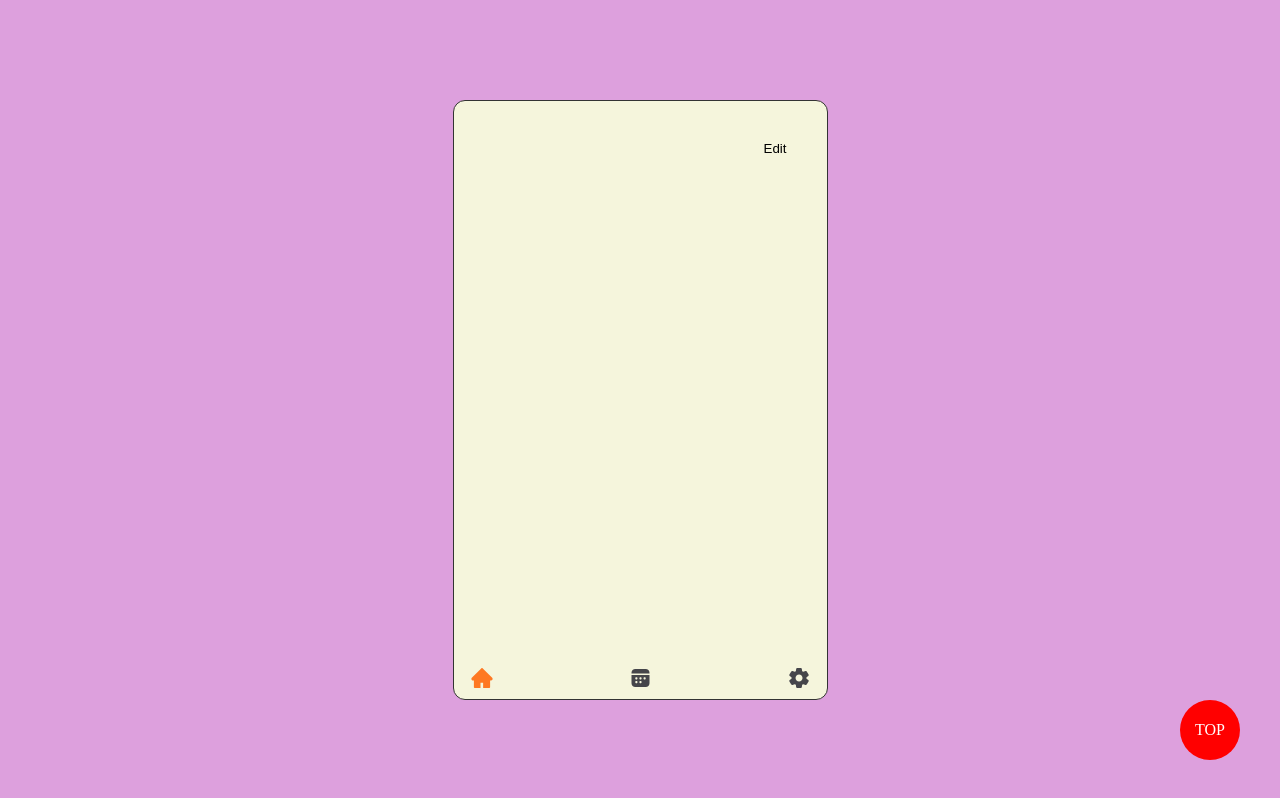
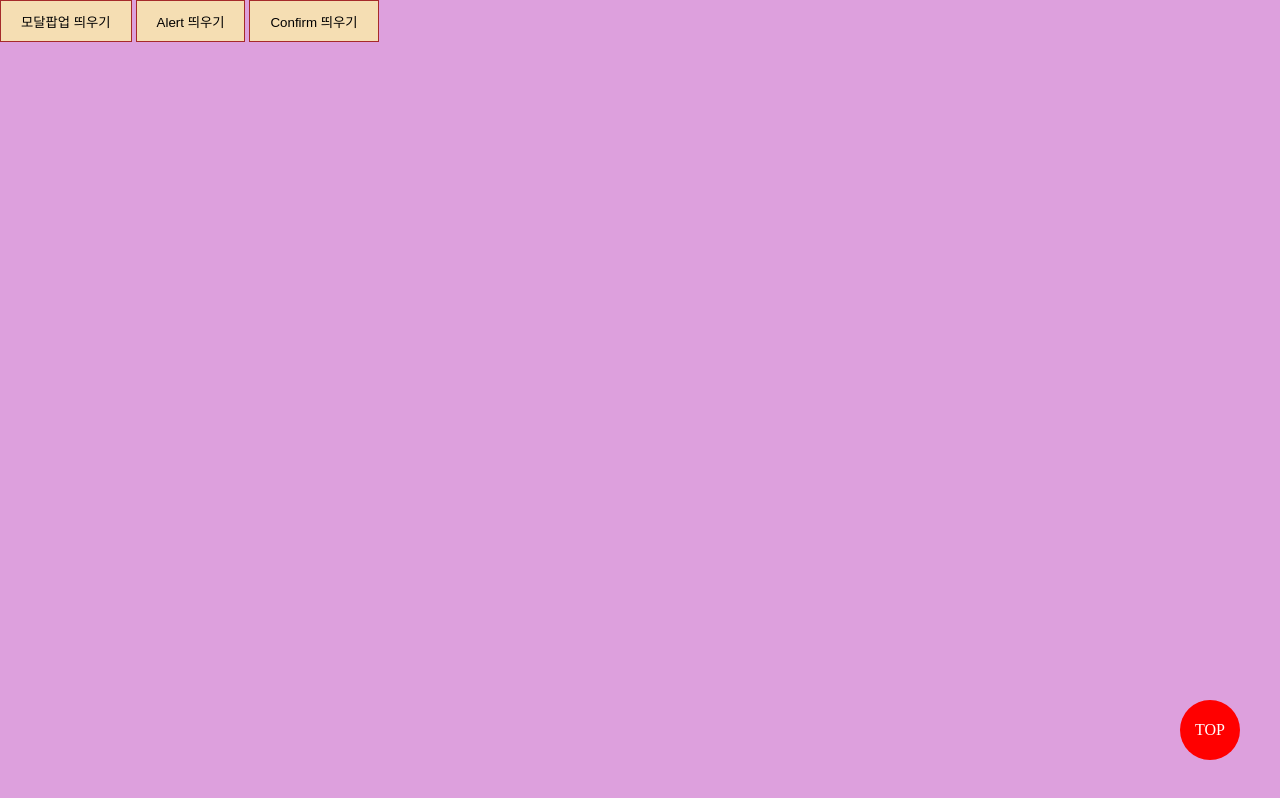
Before and after one commit to noeyzen/noey-archive, a plain HTML site: page 0716.html in a window 1280 px wide. Shown: the top 798 px of the page. Drawn offline with Linux system fonts and the light colour scheme.

Commit message:
readme update

```diff
--- a/0716.html
+++ b/0716.html
@@ -19,8 +19,8 @@
             scroll-behavior: smooth;
         }
 
-        button{
-            background-color: transparent;
+        .container button{
+           background-color: transparent;
             border: none;
         }
         .container{
@@ -35,7 +35,7 @@
             /* top left right bottom */
             padding: 6px 16px;
             /* 상하 좌우 */
-            display: flex;
+            display: none;
             align-items: flex-end;/* 교차축정렬 */
             justify-content: space-between; /*메인축정렬 */
             flex-direction: row;
@@ -69,10 +69,24 @@
             background-color: yellow;
             color: black;
         }
+
+        .btn-container button{
+            background-color: wheat;
+            border: 1px solid brown;
+            height: 42px;
+            padding: 0 20px;
+        }
     </style>
 </head>
 
 <body>
+    <div class="btn-container" title="팝업버튼을 클릭해보세요">
+    <!-- 툴팁 -->
+        <button type="button" onclick="modalPopup()">모달팝업 띄우기</button>
+        <button type="button" onclick="alertPopup()">Alert 띄우기</button>
+        <button type="button" onclick="confirmPopup()">Confirm 띄우기</button>
+    </div>
+
     <div class="container">
         <button type="button" class="editBtn">Edit</button>
         <button type="button">
@@ -86,5 +100,17 @@
         </button>
     </div>
     <a href="#" class="btnTop">TOP</a>
+    <script>
+        function alertPopup() {
+            alert('이것은 경고창입니다')
+        }
+        function confirmPopup() {
+            confirm('이름을 입력하세요')
+        }
+        function modalPopup() {
+            const el = document.querySelector('.container')
+            el.style.display = 'flex';
+        }
+    </script>
 </body>
 </html>
```
Also changed, not shown: 2 other files.
